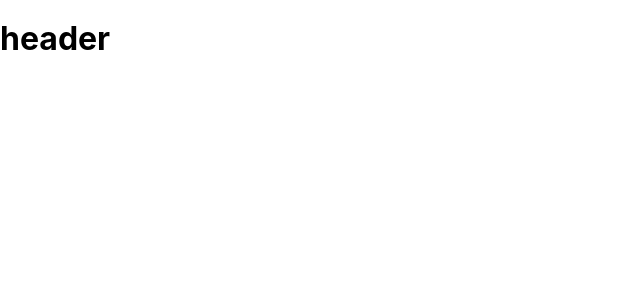
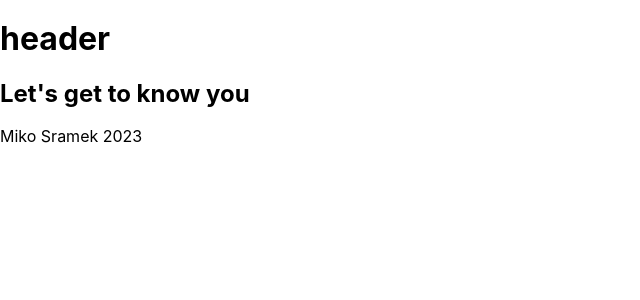
Before and after one commit to mikosramek/nascent-react-ts-starter, a React (Create React App) app: page / in a window 1280 px wide. Shown: the top 300 px of the page, without its empty margins (0-640 px from the left). Built offline with nearby package versions, Linux system fonts and the light colour scheme.

Commit message:
feat: project structuring

```diff
--- a/package.json
+++ b/package.json
@@ -9,6 +9,7 @@
     "lodash.clonedeep": "^4.5.0",
     "react": "^18.2.0",
     "react-dom": "^18.2.0",
+    "react-router-dom": "^6.6.2",
     "react-scripts": "5.0.1",
     "styled-components": "^5.3.6",
     "typescript": "^4.7.3",
--- a/src/components/App/index.tsx
+++ b/src/components/App/index.tsx
@@ -1,12 +1,21 @@
-import React from "react";
-import "./App.css";
+import { createBrowserRouter, RouterProvider } from "react-router-dom";
+import { Landing } from "pages/Landing/index";
 
-function App() {
+const router = createBrowserRouter([
+  {
+    path: "/",
+    element: <Landing />,
+  },
+]);
+
+export function App() {
   return (
     <div className="App">
-      <h1>header</h1>
+      <header>
+        <h1>header</h1>
+      </header>
+      <RouterProvider router={router} />
+      <footer>Miko Sramek 2023</footer>
     </div>
   );
 }
-
-export default App;
--- a/src/index.tsx
+++ b/src/index.tsx
@@ -2,7 +2,7 @@ import React from "react";
 import ReactDOM from "react-dom/client";
 import "./index.css";
 import "./normalize.css";
-import App from "@components/App";
+import { App } from "components/App/index";
 import reportWebVitals from "./reportWebVitals";
 
 const root = ReactDOM.createRoot(
--- /dev/null
+++ b/src/pages/Landing/index.tsx
@@ -0,0 +1,7 @@
+export const Landing = () => {
+  return (
+    <main>
+      <h2>Let's get to know you</h2>
+    </main>
+  );
+};
```
Also changed, not shown: src/pages/Landing/Landing.styled.ts (added, +8 -0 lines), tsconfig.json (+2 -5 lines), 2 other files (tests, documents, lock files or other folders).
